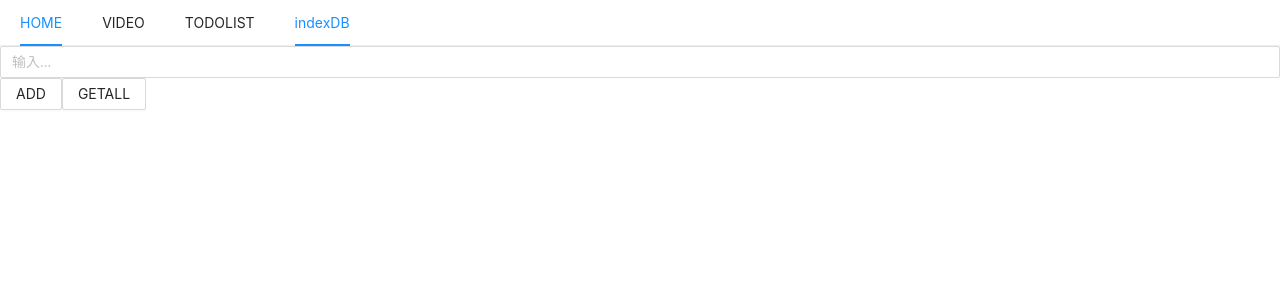
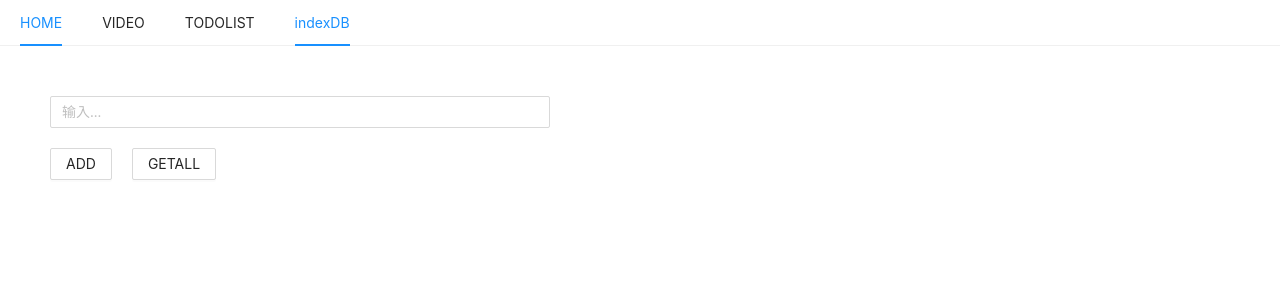
Before and after one commit to wangchunlei0000/koala, a Vue app: page /indexDB in a window 1280 px wide. Shown: the top 300 px of the page. Built offline with nearby package versions, Linux system fonts and the light colour scheme.

Commit message:
indexDB style

```diff
--- a/src/views/indexDB/index.vue
+++ b/src/views/indexDB/index.vue
@@ -21,14 +21,15 @@ onMounted(() => {
 
 <template>
   <div class="wrapper">
-    <a-input placeholder="输入..." v-model:value="title" class="title-input" />
-    <a-button @click="add">ADD</a-button>
-    <a-button @click="getAll">GETALL</a-button>
-
-    <div class="list-wrapper">
-      <div class="list-item" v-for="{ uuid, fileName } in list" :key="uuid">
-        {{ uuid }}
-        {{ fileName }}
+    <div class="content">
+      <a-input placeholder="输入..." v-model:value="title" class="title-input" />
+      <a-button @click="add" class="add-btn">ADD</a-button>
+      <a-button @click="getAll" class="get-btn">GETALL</a-button>
+      <div class="list-wrapper">
+        <div class="list-item" v-for="{ uuid, fileName } in list" :key="uuid">
+          <div>{{ uuid }}</div>
+          <div>{{ fileName }}</div>
+        </div>
       </div>
     </div>
   </div>
@@ -36,5 +37,22 @@ onMounted(() => {
 
 <style lang="less" scoped>
 .wrapper {
+  margin-top: 50px;
+  margin-left: 50px;
+  .content {
+    width: 500px;
+    .title-input {
+      margin-bottom: 20px;
+    }
+    .add-btn {
+      margin-right: 20px;
+    }
+    .list-wrapper {
+      margin-top: 50px;
+      .list-item {
+        margin-bottom: 12px;
+      }
+    }
+  }
 }
 </style>
```
